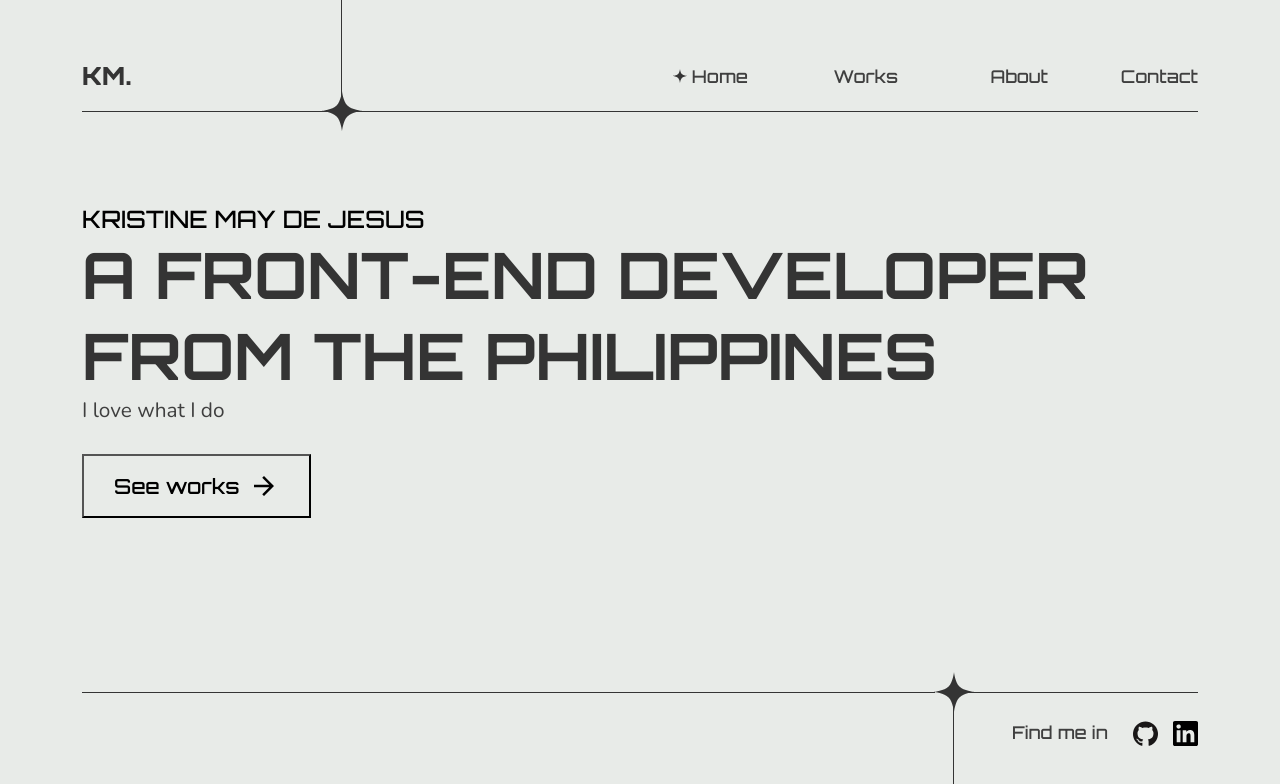
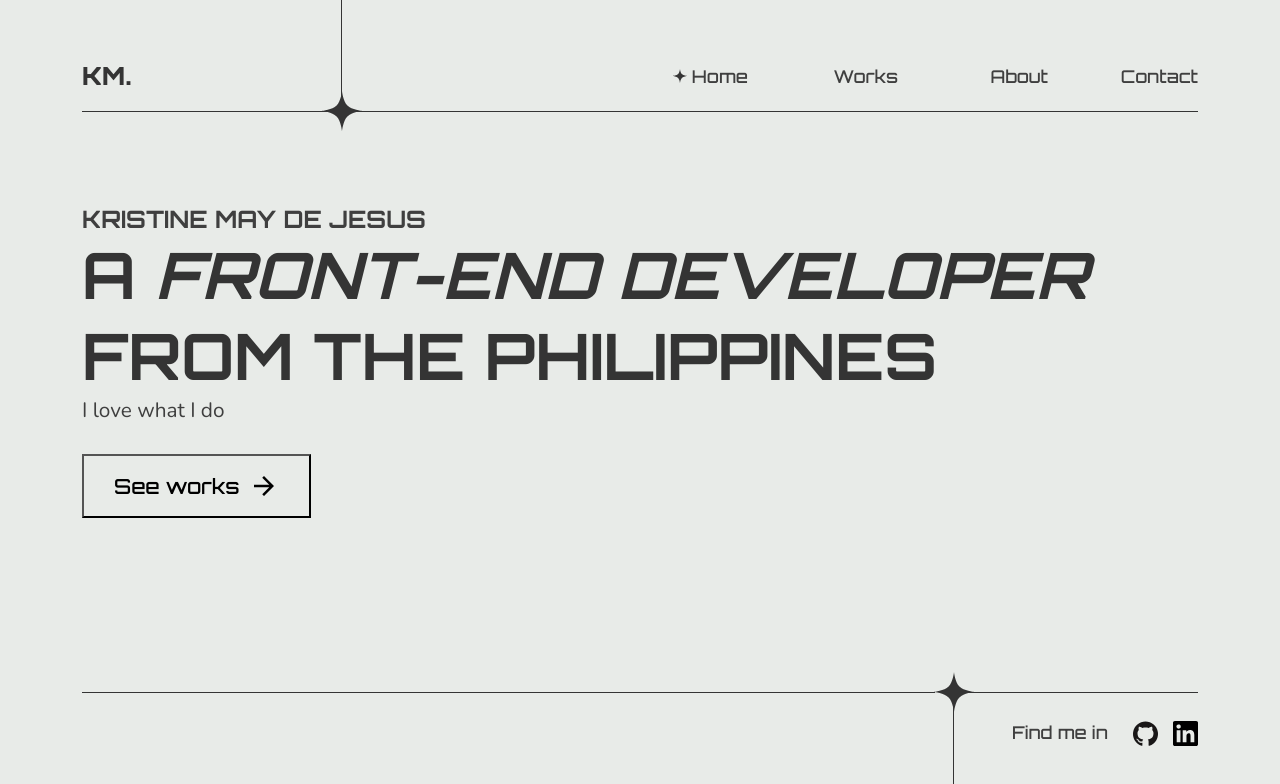
Before and after one commit to sn-tin/frontendkristine, a React (Create React App) app: page / in a window 1280 px wide. Shown: the top 784 px of the page. Built offline with nearby package versions, Linux system fonts and the light colour scheme.

Commit message:
Emphasize 'front-end developer' on the heading text

```diff
--- a/src/components/Home/Home.js
+++ b/src/components/Home/Home.js
@@ -9,7 +9,7 @@ const Home = () => {
         <section id='home'>
             <Content>
                 <span>Kristine May de Jesus</span>
-                <h1 className='hero-tile'>A front-end developer from the Philippines</h1>
+                <h1 className='hero-tile'>A <em>front-end developer</em> from the Philippines</h1>
                 <div className='hero-text'>
                     <p>I love what I do</p>
                     <HomeButton onClick={() => navigate('/works')}>
--- a/src/components/Home/Home.style.js
+++ b/src/components/Home/Home.style.js
@@ -8,8 +8,10 @@ const Content = styled.div`
     justify-content: center;
     text-align: left;
     span {
+        color: ${theme.colors.fadeBlack};
         font-size: clamp(1.1rem, 2vw, 1.5rem);
         font-family: ${theme.heading.fontFam};
+        font-weight: ${theme.fontWeights.semiBold};
         text-transform: uppercase;
     }
     h1 {
```
